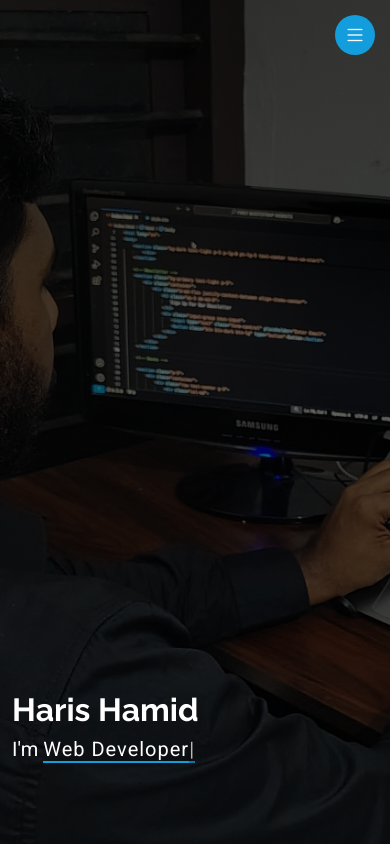
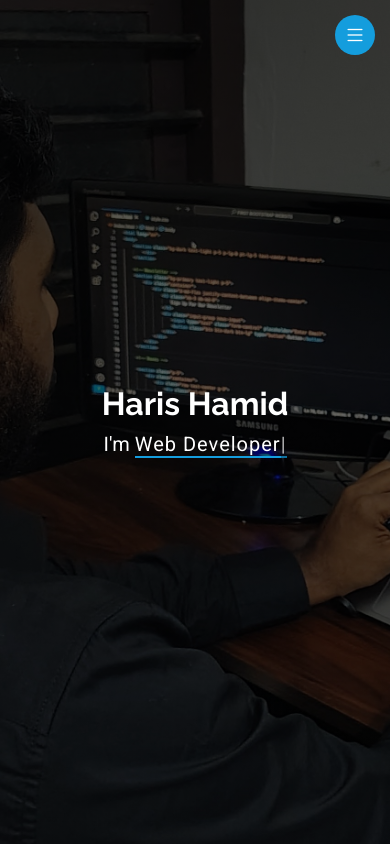
Before and after one commit to harishamid591/Haris_portfolio, a plain HTML site: page index.html in a window 390 px wide. Shown: the top 844 px of the page. Drawn offline with nearby package versions, Linux system fonts and the light colour scheme.

Commit message:
second commit

```diff
--- a/assets/css/main.css
+++ b/assets/css/main.css
@@ -612,11 +612,18 @@ section,
 @media (max-width: 768px) {
   .hero h2 {
     font-size: 32px;
+    text-align: center;
   }
 
   .hero p {
     font-size: 20px;
+    text-align: center;
   }
+  .hero{
+    display: flex;
+    align-items: center;
+  }
+
 
 }
 
```
